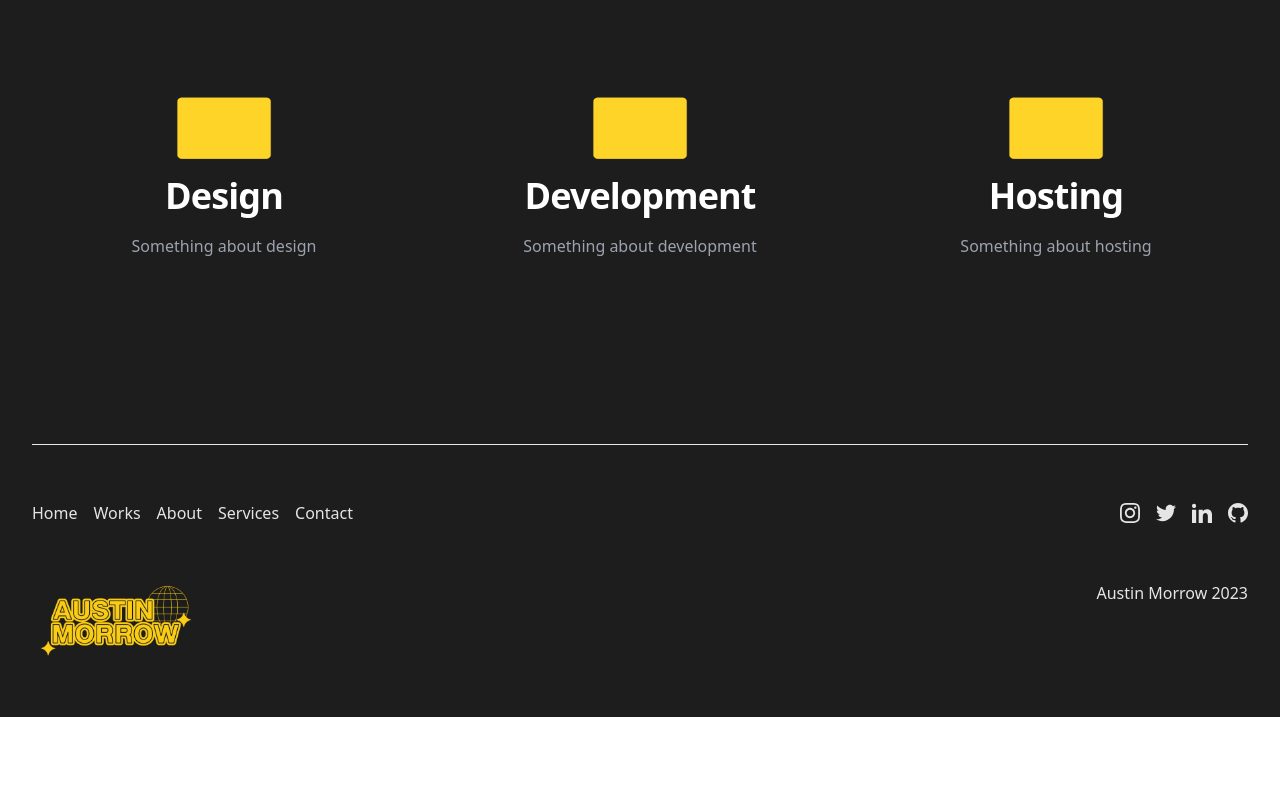
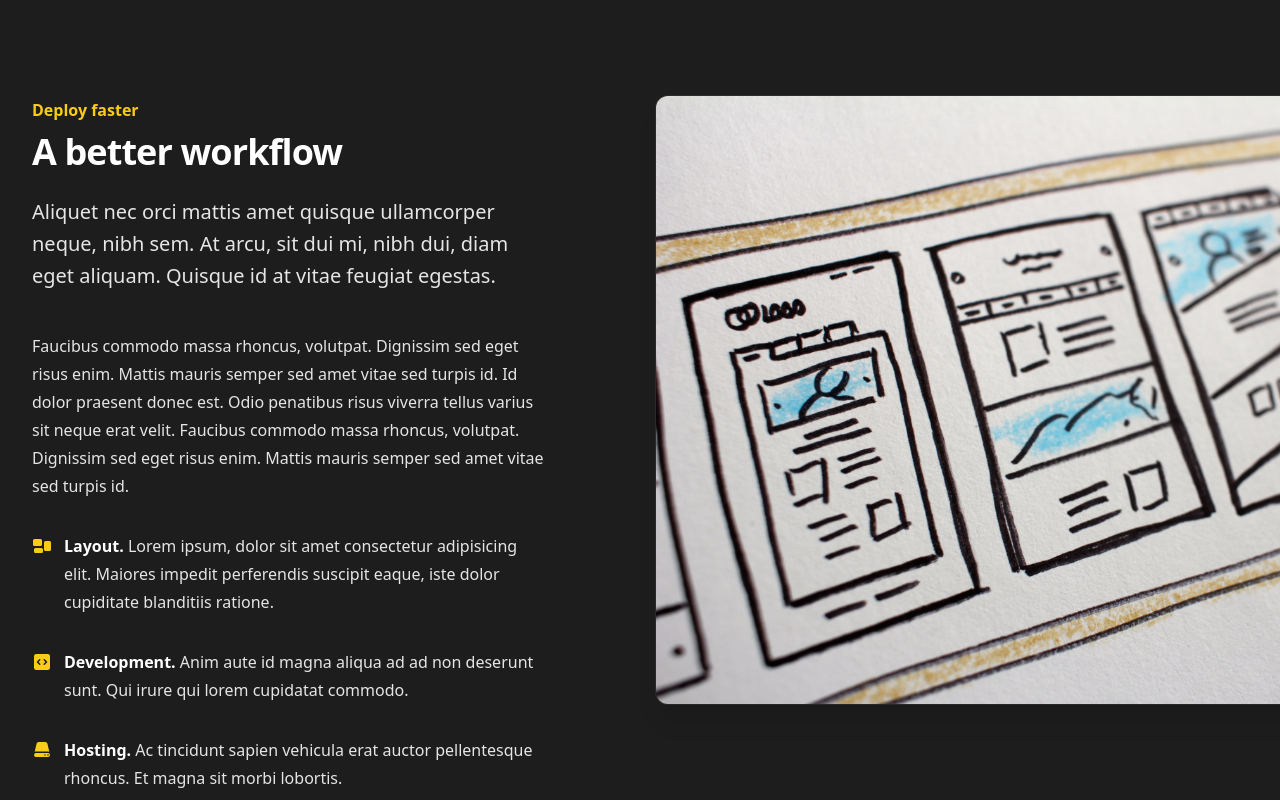
Before and after one commit to austin-morrow/austin-morrow, a React (Vite) app: page /services in a window 1280 px wide. Shown: the part 200-1000 px from the top of the page. Before the commit the page ends 917 px from the top, so only its background shows below. Built offline with nearby package versions, Linux system fonts and the light colour scheme.

Commit message:
layout for services page

```diff
--- a/src/pages/Home.jsx
+++ b/src/pages/Home.jsx
@@ -17,13 +17,6 @@ import One from "../assets/images/1.png";
 import Two from "../assets/images/2.png";
 import Three from "../assets/images/3.png";
 
-const ProjectBox = ({ imageUrl }) => {
-  return (
-    <div className="bg-primary-light-gray rounded-lg shadow-md h-80 flex flex-col justify-center items-center hover:-translate-y-1.5 hover:cursor-pointer hover:scale-100 duration-300">
-      <img src={imageUrl} alt="Project Image" className="w-3/5 h-4/5" />
-    </div>
-  );
-};
 
 const Home = () => {
   const features = [
--- a/src/pages/Services.jsx
+++ b/src/pages/Services.jsx
@@ -1,43 +1,79 @@
-import React from 'react';
-import Design from '../assets/images/design.png';
-
-const stats = [
-  {
-    id: 1,
-    name: 'Something about design',
-    value: 'Design',
-    image: Design
-  },
-  {
-    id: 2,
-    name: 'Something about development',
-    value: 'Development',
-    image: Design
-  },
-  {
-    id: 3,
-    name: 'Something about hosting',
-    value: 'Hosting',
-    image: Design
-  },
-];
+import { RectangleGroupIcon, CodeBracketSquareIcon, ServerIcon } from '@heroicons/react/20/solid'
+import layoutImg from "../assets/images/layoutImg.jpg";
 
 export default function Services() {
   return (
-    <div name="services" className="bg-primary-black py-24 sm:py-32">
-      <div className="mx-auto max-w-7xl px-6 lg:px-8">
-        <dl className="grid grid-cols-1 gap-x-8 gap-y-16 text-center lg:grid-cols-3">
-          {stats.map((stat) => (
-            <div key={stat.id} className="mx-auto flex max-w-xs flex-col gap-y-4">
-            <img src={stat.image} alt={stat.name} className="mx-auto h-16 w-24" /> {/* Add the image */}
-            <dd className="text-3xl font-semibold tracking-tight text-white sm:text-4xl">
-                {stat.value}
-              </dd>
-              <dt className="text-base leading-7 text-gray-400">{stat.name}</dt>
+    <div className="relative isolate overflow-hidden bg-primary-black px-6 py-24 sm:py-32 lg:overflow-visible lg:px-0">
+
+      <div className="mx-auto grid max-w-2xl grid-cols-1 gap-x-8 gap-y-16 lg:mx-0 lg:max-w-none lg:grid-cols-2 lg:items-start lg:gap-y-10">
+        <div className="lg:col-span-2 lg:col-start-1 lg:row-start-1 lg:mx-auto lg:grid lg:w-full lg:max-w-7xl lg:grid-cols-2 lg:gap-x-8 lg:px-8">
+          <div className="lg:pr-4">
+            <div className="lg:max-w-lg">
+              <p className="text-base font-semibold leading-7 text-yellow-400">Deploy faster</p>
+              <h1 className="mt-2 text-3xl font-bold tracking-tight text-primary-white sm:text-4xl">A better workflow</h1>
+              <p className="mt-6 text-xl leading-8 text-primary-light-gray">
+                Aliquet nec orci mattis amet quisque ullamcorper neque, nibh sem. At arcu, sit dui mi, nibh dui, diam
+                eget aliquam. Quisque id at vitae feugiat egestas.
+              </p>
             </div>
-          ))}
-        </dl>
+          </div>
+        </div>
+        <div className="-ml-12 -mt-12 p-12 lg:sticky lg:top-4 lg:col-start-2 lg:row-span-2 lg:row-start-1 lg:overflow-hidden">
+          <img
+            className="w-[48rem] max-w-none rounded-xl bg-gray-900 shadow-xl ring-1 ring-gray-400/10 sm:w-[57rem]"
+            src={layoutImg}
+            alt=""
+          />
+        </div>
+        <div className="lg:col-span-2 lg:col-start-1 lg:row-start-2 lg:mx-auto lg:grid lg:w-full lg:max-w-7xl lg:grid-cols-2 lg:gap-x-8 lg:px-8">
+          <div className="lg:pr-4">
+            <div className="max-w-xl text-base leading-7 text-primary-light-gray lg:max-w-lg">
+              <p>
+                Faucibus commodo massa rhoncus, volutpat. Dignissim sed eget risus enim. Mattis mauris semper sed amet
+                vitae sed turpis id. Id dolor praesent donec est. Odio penatibus risus viverra tellus varius sit neque
+                erat velit. Faucibus commodo massa rhoncus, volutpat. Dignissim sed eget risus enim. Mattis mauris
+                semper sed amet vitae sed turpis id.
+              </p>
+              <ul role="list" className="mt-8 space-y-8 text-primary-light-gray">
+                <li className="flex gap-x-3">
+                  <RectangleGroupIcon className="mt-1 h-5 w-5 flex-none text-yellow-400" aria-hidden="true" />
+                  <span>
+                    <strong className="font-semibold text-primary-white">Layout.</strong> Lorem ipsum, dolor sit amet
+                    consectetur adipisicing elit. Maiores impedit perferendis suscipit eaque, iste dolor cupiditate
+                    blanditiis ratione.
+                  </span>
+                </li>
+                <li className="flex gap-x-3">
+                  <CodeBracketSquareIcon className="mt-1 h-5 w-5 flex-none text-yellow-400" aria-hidden="true" />
+                  <span>
+                    <strong className="font-semibold text-primary-white">Development.</strong> Anim aute id magna aliqua
+                    ad ad non deserunt sunt. Qui irure qui lorem cupidatat commodo.
+                  </span>
+                </li>
+                <li className="flex gap-x-3">
+                  <ServerIcon className="mt-1 h-5 w-5 flex-none text-yellow-400" aria-hidden="true" />
+                  <span>
+                    <strong className="font-semibold text-primary-white">Hosting.</strong> Ac tincidunt sapien
+                    vehicula erat auctor pellentesque rhoncus. Et magna sit morbi lobortis.
+                  </span>
+                </li>
+              </ul>
+              <p className="mt-8">
+                Et vitae blandit facilisi magna lacus commodo. Vitae sapien duis odio id et. Id blandit molestie auctor
+                fermentum dignissim. Lacus diam tincidunt ac cursus in vel. Mauris varius vulputate et ultrices hac
+                adipiscing egestas. Iaculis convallis ac tempor et ut. Ac lorem vel integer orci.
+              </p>
+              <h2 className="mt-16 text-2xl font-bold tracking-tight text-primary-white">No server? No problem.</h2>
+              <p className="mt-6">
+                Id orci tellus laoreet id ac. Dolor, aenean leo, ac etiam consequat in. Convallis arcu ipsum urna nibh.
+                Pharetra, euismod vitae interdum mauris enim, consequat vulputate nibh. Maecenas pellentesque id sed
+                tellus mauris, ultrices mauris. Tincidunt enim cursus ridiculus mi. Pellentesque nam sed nullam sed diam
+                turpis ipsum eu a sed convallis diam.
+              </p>
+            </div>
+          </div>
+        </div>
       </div>
     </div>
-  );
+  )
 }
--- a/src/pages/Works.jsx
+++ b/src/pages/Works.jsx
@@ -1,11 +1,52 @@
 import React from 'react';
+import One from "../assets/images/1.png";
+import Two from "../assets/images/2.png";
+import Three from "../assets/images/3.png";
 
 export default function Works() {
   return (
-    <div className="bg-primary-black py-24 sm:py-32">
-      <div className="text-white">
-      Works Page
+
+     <div id="works" className="bg-primary-black py-24 sm:py-32">
+        <div className="mx-auto max-w-7xl px-6 lg:px-8">
+          <div className="mx-auto max-w-2xl lg:mx-0">
+            <h2 className="text-base font-semibold leading-7 text-yellow-400">
+              Deploy faster
+            </h2>
+            <p className="mt-2 text-3xl font-bold tracking-tight text-primary-white sm:text-4xl">
+              Works
+            </p>
+            <p className="mt-6 text-lg leading-8 text-primary-light-gray">
+              Quis tellus eget adipiscing convallis sit sit eget aliquet quis.
+              Suspendisse eget egestas a elementum pulvinar et feugiat blandit
+              at. In mi viverra elit nunc.
+            </p>
+          </div>
+          <div className="flex justify-center items-center py-16">
+            <div className="flex flex-wrap justify-center gap-4 md:gap-x-16">
+              <a>
+                <img
+                  className="w-auto h-96 rounded-xl cursor-pointer hover:-translate-y-1.5 hover:scale-100 duration-300"
+                  src={One}
+                  alt="Image 1"
+                />
+              </a>
+              <a>
+                <img
+                  className="w-auto h-96 rounded-xl cursor-pointer hover:-translate-y-1.5 hover:scale-100 duration-300"
+                  src={Two}
+                  alt="Image 2"
+                />
+              </a>
+              <a>
+                <img
+                  className="w-auto h-96 rounded-xl cursor-pointer hover:-translate-y-1.5 hover:scale-100 duration-300"
+                  src={Three}
+                  alt="Image 3"
+                />
+              </a>
+            </div>
+          </div>
+        </div>
       </div>
-    </div>
   );
 }
```
Also changed, not shown: src/assets/images/layoutImg.jpg (added).
